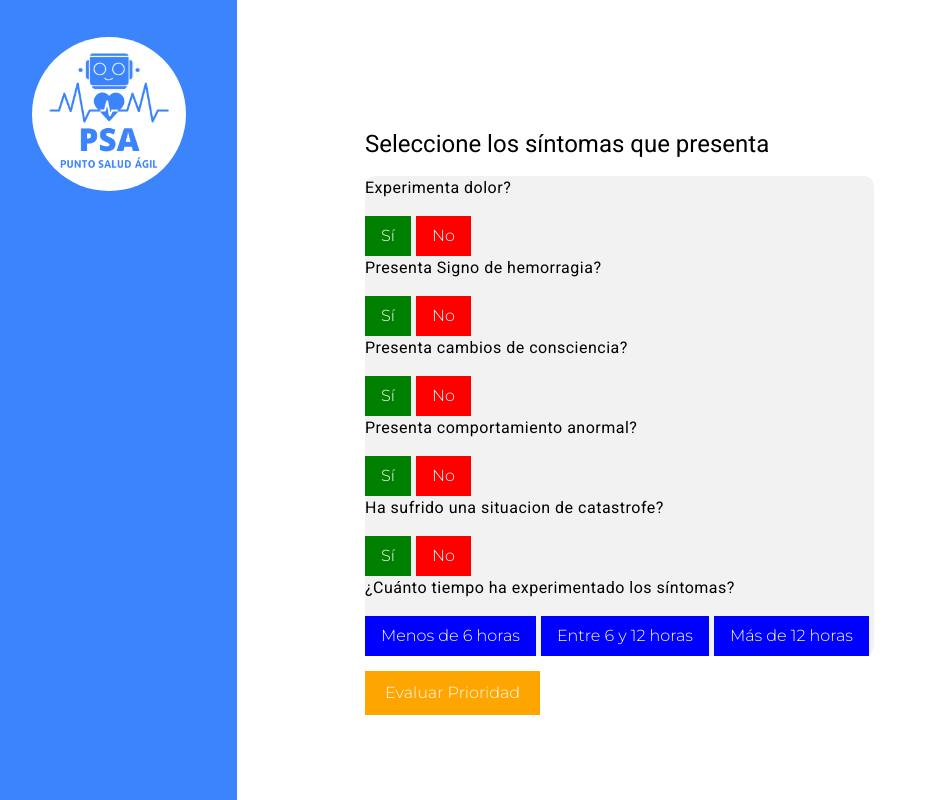
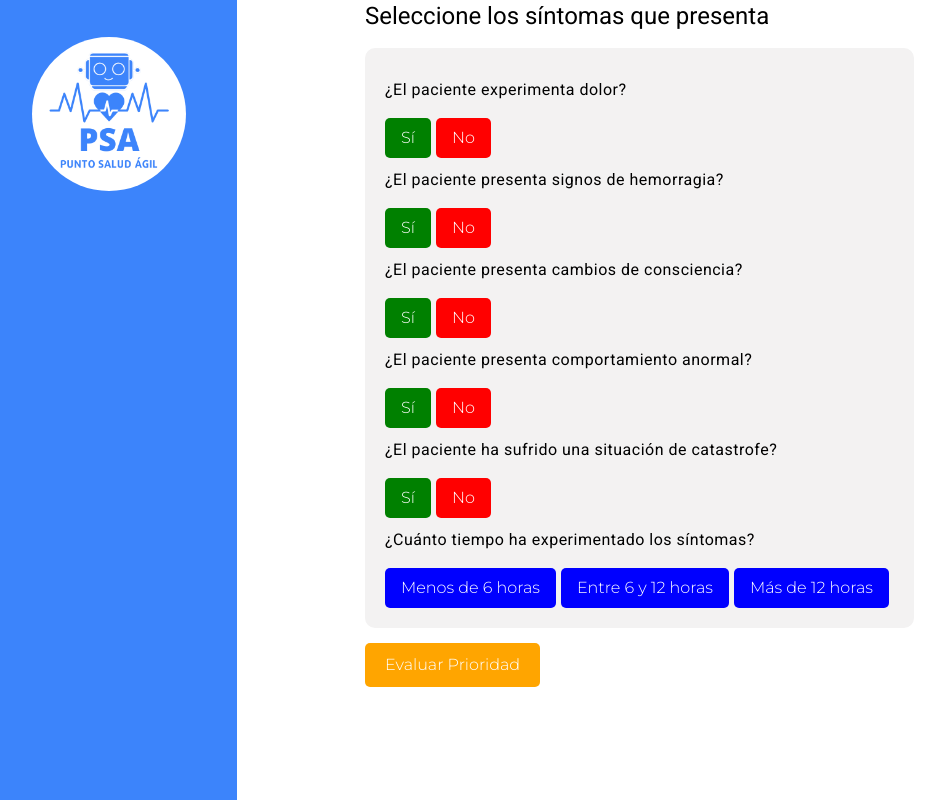
Before and after one commit to Yungryota/PSA, an Angular app in the folder psa_templates/: page /categorizacion-paciente in a window 1280 px wide. Shown: the top 800 px of the page, without its empty margins (19-964 px from the left). Built offline with nearby package versions, Linux system fonts and the light colour scheme.

Commit message:
cambios front end cuestionario

```diff
--- a/psa_templates/src/app/categorizacion-paciente/categorizacion-paciente.component.css
+++ b/psa_templates/src/app/categorizacion-paciente/categorizacion-paciente.component.css
@@ -27,10 +27,8 @@ body{
     font-family: 'Montserrat', sans-serif;
 }
 .cuestionario-container{
-    margin: 10%;
     margin-left: 10%;
     color: #000;
-
 }
 #radio{
     display: flex;
@@ -43,6 +41,7 @@ body{
 .preguntas-container{
     background-color: #f3f2f2;
     border-radius: 10px;
+    padding: 20px;
 }
 .si-button {
     background-color: green;
@@ -51,6 +50,7 @@ body{
     border: none;
     cursor: pointer;
     margin-right: 5px;
+    border-radius: 5px;
 }
 
 .no-button {
@@ -60,6 +60,7 @@ body{
     border: none;
     cursor: pointer;
     margin-right: 5px;
+    border-radius: 5px;
 }
 
 .tiempo-button {
@@ -69,6 +70,7 @@ body{
     border: none;
     cursor: pointer;
     margin-right: 5px;
+    border-radius: 5px;
 }
 
 .evaluar-button {
@@ -78,4 +80,9 @@ body{
     border: none;
     cursor: pointer;
     margin-top: 15px;
+    border-radius: 5px;
 }
+
+h4{
+    margin-top: 10px;
+}
--- a/psa_templates/src/app/categorizacion-paciente/categorizacion-paciente.component.html
+++ b/psa_templates/src/app/categorizacion-paciente/categorizacion-paciente.component.html
@@ -7,19 +7,19 @@
     <div class="cuestionario-container">
         <h1>Seleccione los síntomas que presenta</h1>
         <div class="preguntas-container">
-            <h4>Experimenta dolor?</h4>
+            <h4>¿El paciente experimenta dolor?</h4>
             <button (click)="responderPregunta1('Experimenta dolor', true)" class="si-button">Sí</button>
             <button (click)="responderPregunta1('Experimenta dolor', false)" class="no-button">No</button>
-            <h4>Presenta Signo de hemorragia?</h4>
+            <h4>¿El paciente presenta signos de hemorragia?</h4>
             <button (click)="responderPregunta2('Signo de hemorragia', true)" class="si-button">Sí</button>
             <button (click)="responderPregunta2('Signo de hemorragia', false)" class="no-button">No</button>
-            <h4>Presenta cambios de consciencia?</h4>
+            <h4>¿El paciente presenta cambios de consciencia?</h4>
             <button (click)="responderPregunta3('Cambios en la conciencia', true)" class="si-button">Sí</button>
             <button (click)="responderPregunta3('Cambios en la conciencia', false)" class="no-button">No</button>
-            <h4>Presenta comportamiento anormal?</h4>
+            <h4>¿El paciente presenta comportamiento anormal?</h4>
             <button (click)="responderPregunta3('comportamiento anormal', true)" class="si-button">Sí</button>
             <button (click)="responderPregunta3('comportamiento anormall', false)" class="no-button">No</button>
-            <h4>Ha sufrido una situacion de catastrofe?</h4>
+            <h4>¿El paciente ha sufrido una situación de catastrofe?</h4>
             <button (click)="responderPregunta3('situacion catastrofe', true)" class="si-button">Sí</button>
             <button (click)="responderPregunta3('situacion catastrofe', false)" class="no-button">No</button>
             <h4>¿Cuánto tiempo ha experimentado los síntomas?</h4>
```
